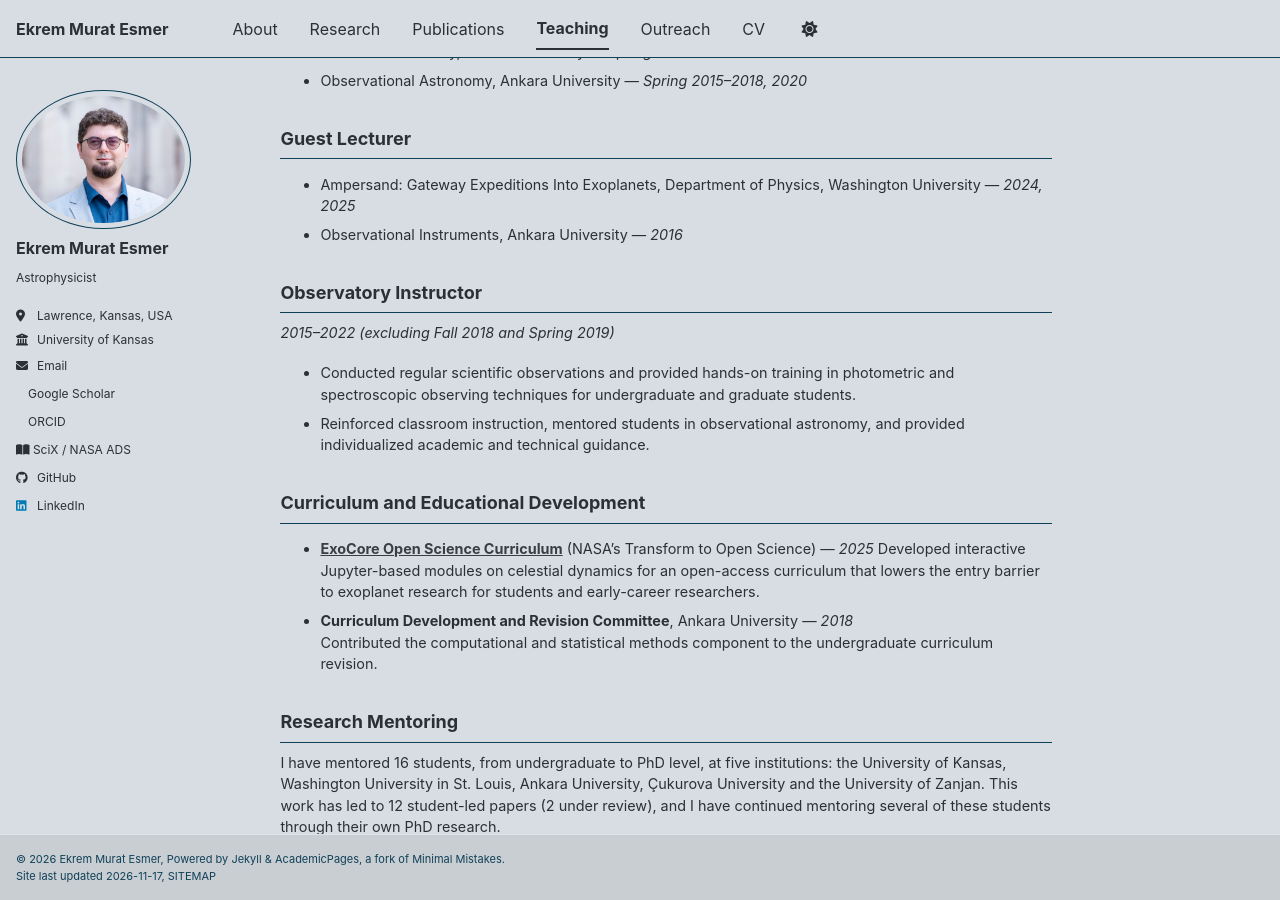
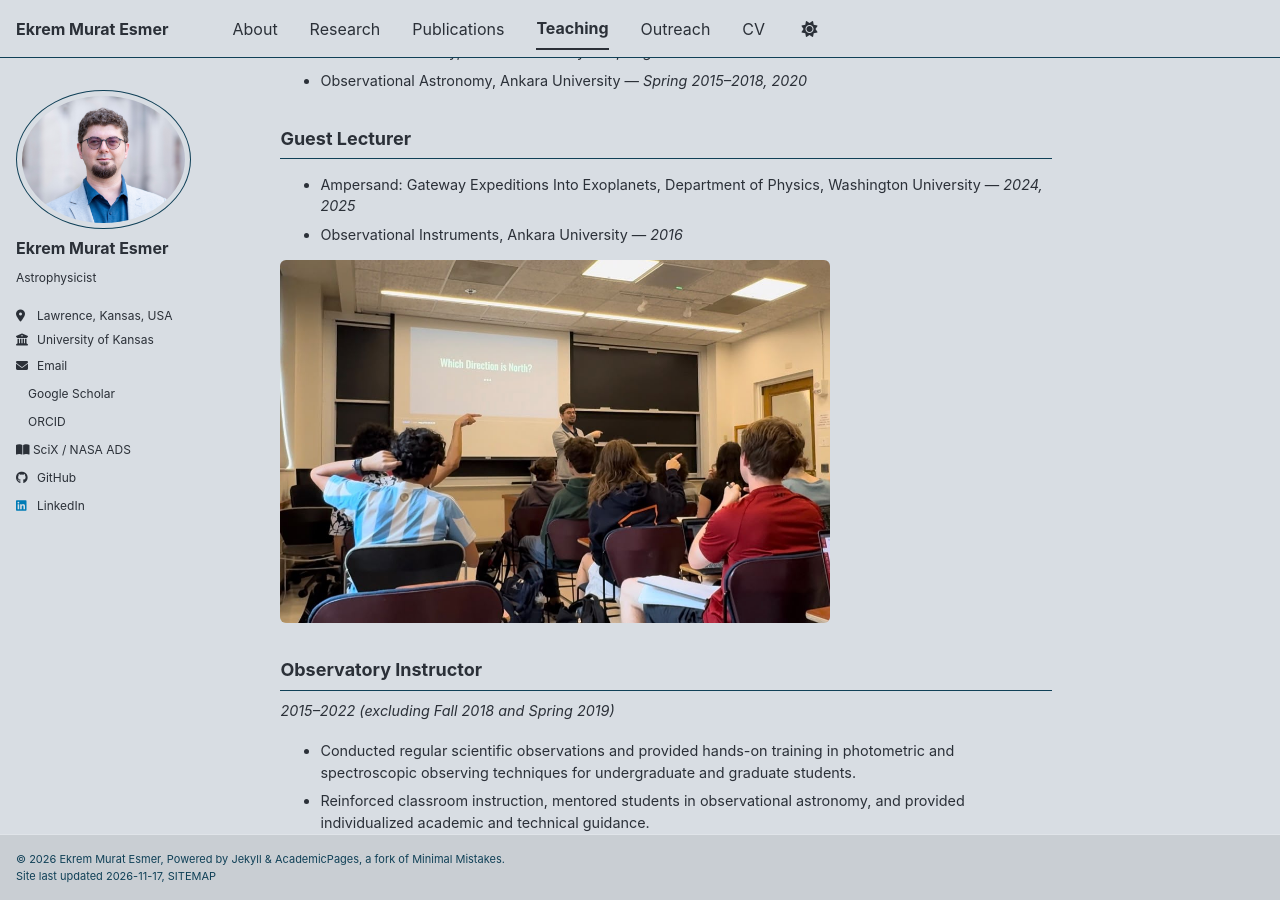
Before and after one commit to ekremesmer/ekremesmer.github.io, a Jekyll site: the page built from _pages/teaching.md, in a window 1280 px wide and 900 px high, scrolled down 363 px. Built offline with Jekyll 4.4.1, drawn with Linux system fonts in a browser that asks for light colours; a style sheet for code colours, icons or effects is not loaded.

Commit message:
Teaching: add WashU guest lecture photo

```diff
--- a/_pages/teaching.md
+++ b/_pages/teaching.md
@@ -21,6 +21,8 @@ author_profile: true
 - Ampersand: Gateway Expeditions Into Exoplanets, Department of Physics, Washington University — *2024, 2025*
 - Observational Instruments, Ankara University — *2016*
 
+![Guest lecture at Washington University in St. Louis](/images/teaching/washu-guest-lecture.jpg){: .outreach-photo style="max-width: 550px"}
+
 ## Observatory Instructor
 *2015–2022 (excluding Fall 2018 and Spring 2019)*
 - Conducted regular scientific observations and provided hands-on training in photometric and spectroscopic observing techniques for undergraduate and graduate students.
```
Also changed, not shown: images/teaching/washu-guest-lecture.jpg (added).
